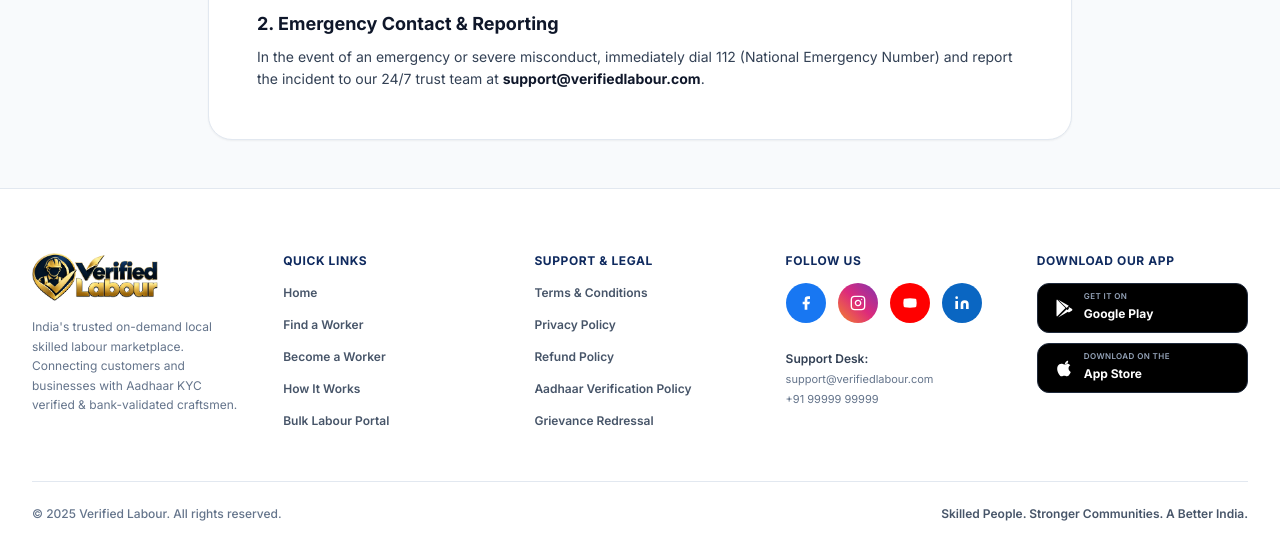
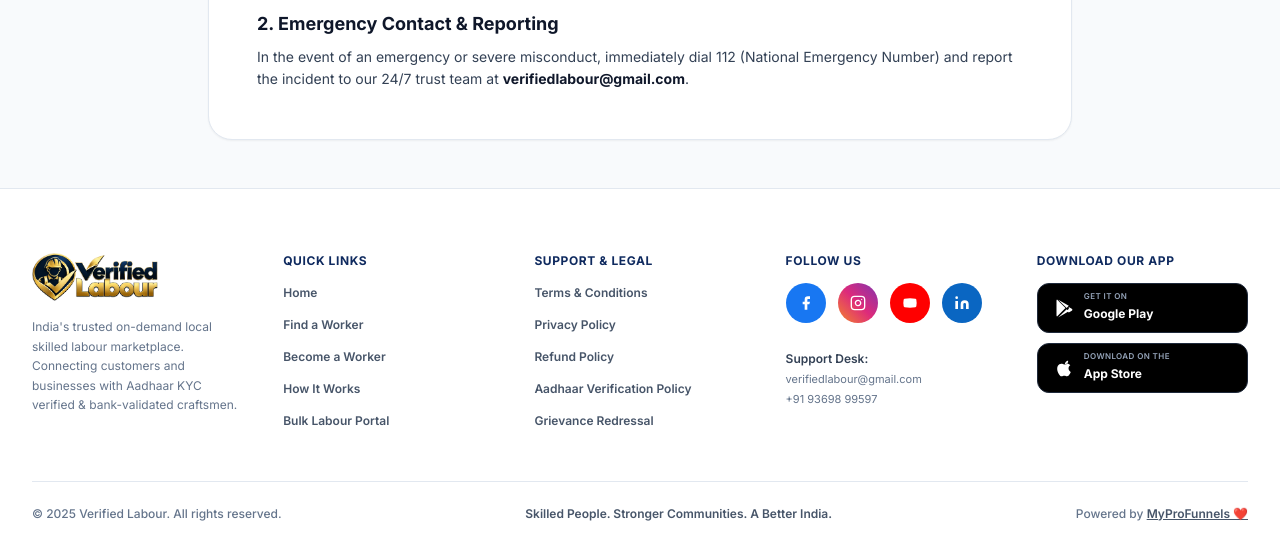
Before and after one commit to dhruv568/Verified-Labour, a Next.js app: page /legal/safety in a window 1280 px wide. Shown: the part 374-925 px from the top of the page. Built offline with nearby package versions, Linux system fonts and the light colour scheme; no server answers.

Commit message:
Update Support Desk contact details and add MyProFunnels link to footer

```diff
--- a/app/legal/privacy/page.tsx
+++ b/app/legal/privacy/page.tsx
@@ -46,7 +46,7 @@ export default function PrivacyPolicyPage() {
             <p>
               For privacy inquiries, contact our Data Protection Officer at:
               <br />
-              <strong>Email:</strong> privacy@verifiedlabour.com • <strong>Phone:</strong> +91 99999 99999
+              <strong>Email:</strong> privacy@verifiedlabour.com • <strong>Phone:</strong> +91 93698 99597
             </p>
           </section>
         </div>
--- a/app/legal/safety/page.tsx
+++ b/app/legal/safety/page.tsx
@@ -24,7 +24,7 @@ export default function SafetyGuidelinesPage() {
             <h2 className="text-lg font-bold text-slate-900">2. Emergency Contact & Reporting</h2>
             <p>
               In the event of an emergency or severe misconduct, immediately dial 112 (National Emergency Number)
-              and report the incident to our 24/7 trust team at <span className="font-bold text-slate-900">support@verifiedlabour.com</span>.
+              and report the incident to our 24/7 trust team at <span className="font-bold text-slate-900">verifiedlabour@gmail.com</span>.
             </p>
           </section>
         </div>
--- a/components/Footer.tsx
+++ b/components/Footer.tsx
@@ -145,8 +145,8 @@ export default function Footer() {
 
             <div className="mt-4 pt-3 text-xs text-slate-500 space-y-1">
               <p className="font-semibold text-slate-700">Support Desk:</p>
-              <p className="text-xs sm:text-[11px]">support@verifiedlabour.com</p>
-              <p className="text-xs sm:text-[11px]">+91 99999 99999</p>
+              <p className="text-xs sm:text-[11px]">verifiedlabour@gmail.com</p>
+              <p className="text-xs sm:text-[11px]">+91 93698 99597</p>
             </div>
           </div>
 
@@ -203,6 +203,17 @@ export default function Footer() {
           <p className="text-slate-600 font-semibold">
             Skilled People. Stronger Communities. A Better India.
           </p>
+          <p>
+            Powered by{' '}
+            <a
+              href="https://myprofunnels.com/"
+              target="_blank"
+              rel="noopener noreferrer"
+              className="hover:text-brand-600 transition-colors font-semibold text-slate-600 underline"
+            >
+              MyProFunnels ❤️
+            </a>
+          </p>
         </div>
       </div>
     </footer>
```
